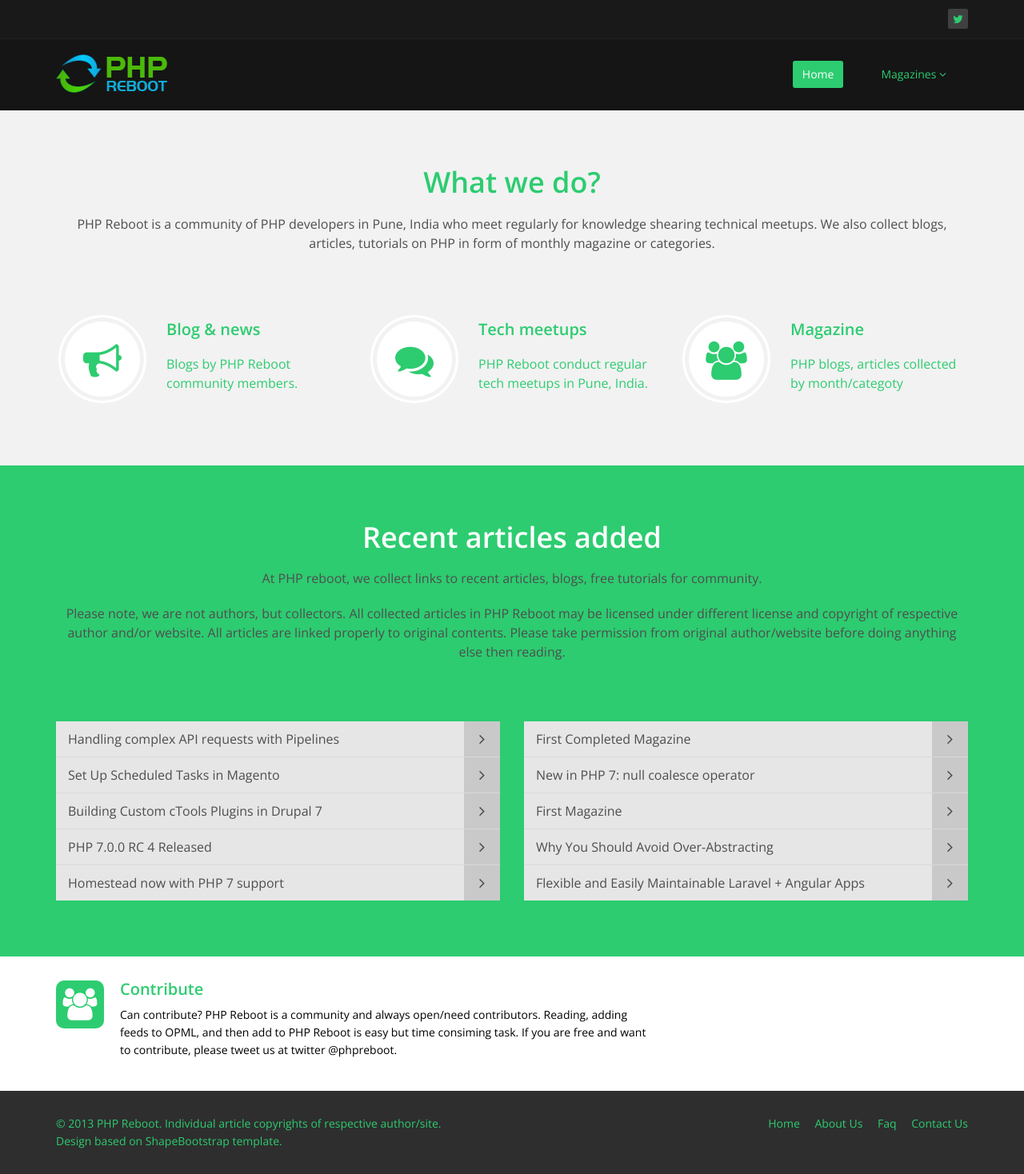
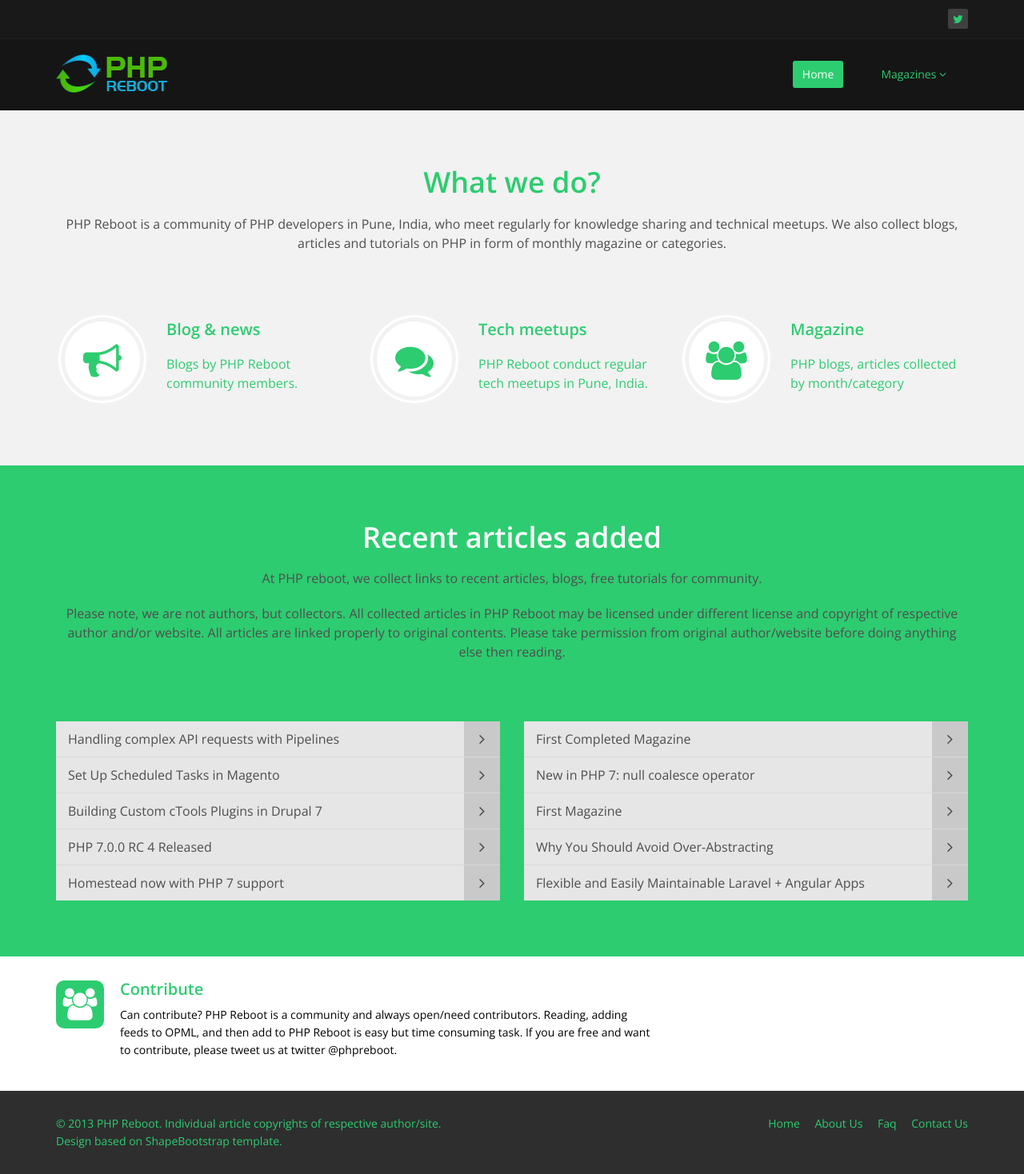
Before and after one commit to phpreboot/phpreboot.github.io, a Jekyll site: the page built from index.md, in a window 1280 px wide. Shown: the whole page at 80% size. Built offline with Jekyll 4.4.1, drawn with Linux system fonts in a browser that asks for light colours.

Commit message:
Correct homepage typos

```diff
--- a/_layouts/frontpage.html
+++ b/_layouts/frontpage.html
@@ -6,9 +6,9 @@ layout: default
         <div class="center wow fadeInDown">
             <h2>What we do?</h2>
             <p class="lead">
-                PHP Reboot is a community of PHP developers in Pune, India who meet regularly
-                for knowledge shearing technical meetups. We also collect blogs, articles,
-                tutorials on PHP in form of monthly magazine or categories.
+                PHP Reboot is a community of PHP developers in Pune, India, who meet regularly
+                for knowledge sharing and technical meetups. We also collect blogs, articles
+                and tutorials on PHP in form of monthly magazine or categories.
             </p>
         </div>
 
@@ -34,7 +34,7 @@ layout: default
                     <div class="feature-wrap">
                         <i class="fa fa-users"></i>
                         <h2>Magazine</h2>
-                        <h3>PHP blogs, articles collected by month/categoty</h3>
+                        <h3>PHP blogs, articles collected by month/category</h3>
                     </div>
                 </div><!--/.col-md-4-->
             </div><!--/.services-->
@@ -130,7 +130,7 @@ layout: default
                         <p>
                             Can contribute? PHP Reboot is a community and always open/need
                             contributors. Reading, adding feeds to OPML, and then add to
-                            PHP Reboot is easy but time consiming task. If you are free
+                            PHP Reboot is easy but time consuming task. If you are free
                             and want to contribute, please tweet us at twitter @phpreboot.
                         </p>
                     </div>
```
